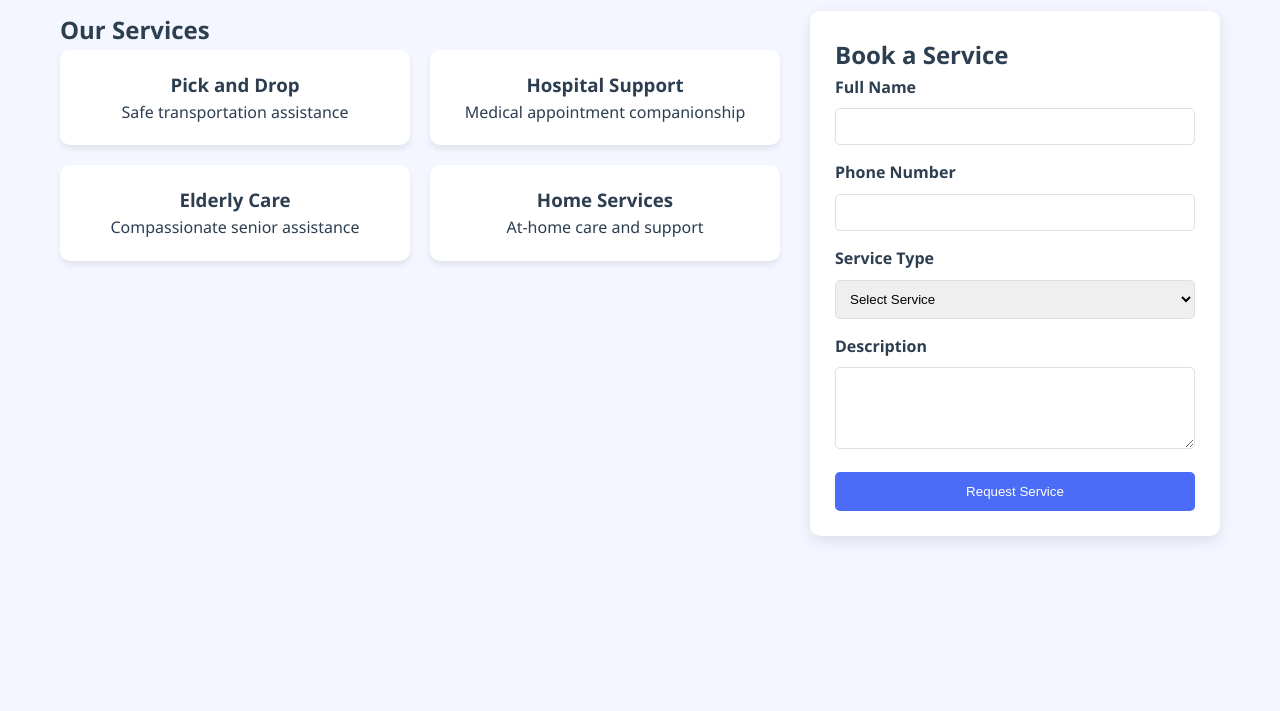
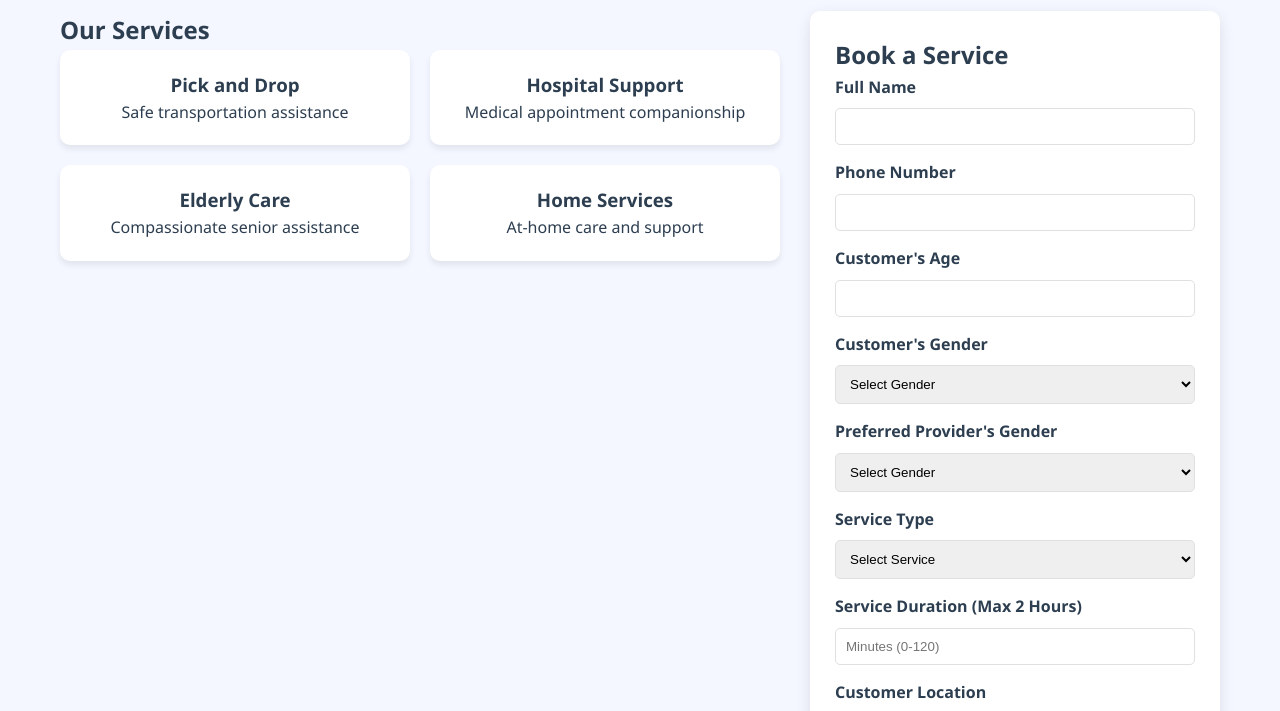
Before and after one commit to Naeema640/CoCare_, a plain HTML site: page index.html in a window 1280 px wide. Shown: the part 77-788 px from the top of the page. Drawn offline with Linux system fonts and the light colour scheme.

Commit message:
changedoone

```diff
--- a/index.html
+++ b/index.html
@@ -1,9 +1,8 @@
-
 <!DOCTYPE html>
 <html lang="en">
 <head>
     <meta charset="UTF-8">
-    <title>Community Care Platform</title>
+    <title>CoCareR</title>
     <style>
         :root {
             --primary-color: #4A6CF7;
@@ -178,6 +177,29 @@
                         <input type="tel" required>
                     </div>
                     <div class="form-group">
+                        <label>Customer's Age</label>
+                        <input type="number" min="0" max="120" required>
+                    </div>
+                    <div class="form-group">
+                        <label>Customer's Gender</label>
+                        <select required>
+                            <option value="">Select Gender</option>
+                            <option>Male</option>
+                            <option>Female</option>
+                            <option>Other</option>
+                            <option>Prefer Not to Say</option>
+                        </select>
+                    </div>
+                    <div class="form-group">
+                        <label>Preferred Provider's Gender</label>
+                        <select required>
+                            <option value="">Select Gender</option>
+                            <option>Male</option>
+                            <option>Female</option>
+                            <option>No Preference</option>
+                        </select>
+                    </div>
+                    <div class="form-group">
                         <label>Service Type</label>
                         <select required>
                             <option value="">Select Service</option>
@@ -186,6 +208,14 @@
                             <option>Elderly Care</option>
                             <option>Home Services</option>
                         </select>
+                    </div>
+                    <div class="form-group">
+                        <label>Service Duration (Max 2 Hours)</label>
+                        <input type="number" min="0" max="120" step="15" required placeholder="Minutes (0-120)">
+                    </div>
+                    <div class="form-group">
+                        <label>Customer Location</label>
+                        <input type="text" required placeholder="Enter full address">
                     </div>
                     <div class="form-group">
                         <label>Description</label>
```
